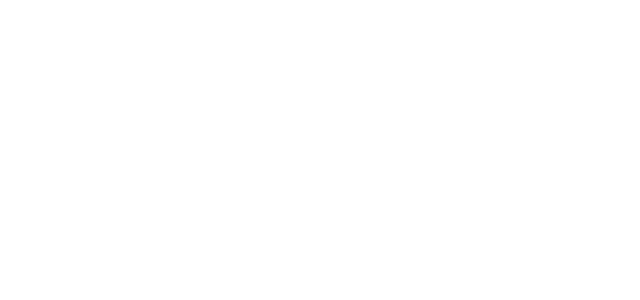
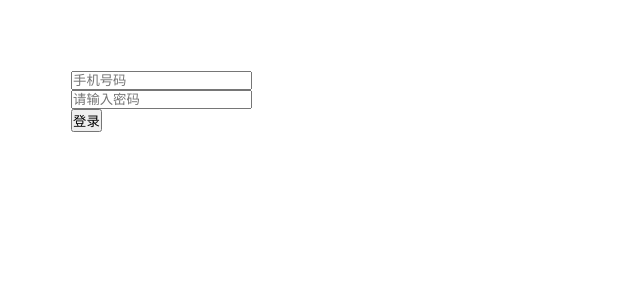
Before and after one commit to lxf20200214/news-43-lxf, a Vue app: page /login in a window 1280 px wide. Shown: the top 300 px of the page, without its empty margins (0-640 px from the left). Built offline with nearby package versions, Linux system fonts and the light colour scheme; a small style sheet from the web is missing.

Commit message:
登录页面的静态布局

```diff
--- a/src/App.vue
+++ b/src/App.vue
@@ -5,4 +5,27 @@
 </template>
 
 <style lang="less">
+// css 原生的写法
+@import url("//at.alicdn.com/t/font_1426139_jm7n2373nlh.css");
+// 公共样式
+* {
+  margin: 0;
+  padding: 0;
+}
+a {
+  color: inherit;
+  text-decoration: none;
+}
+a:hover {
+  color: inherit;
+}
+ul,
+li,
+ol {
+  list-style: none;
+}
+i,
+em {
+  font-style: normal;
+}
 </style>
--- a/src/router/index.js
+++ b/src/router/index.js
@@ -3,7 +3,14 @@
 
 Vue.use(VueRouter);
 
-const routes = [];
+const routes = [
+  {
+    path: "/login",
+    // 除了首页之外的页面都可以用懒加载
+    // .vue的扩展名可以忽略
+    component: () => import("@/views/Login")
+  }
+];
 
 const router = new VueRouter({
   mode: "history",
--- /dev/null
+++ b/src/views/Login.vue
@@ -0,0 +1,34 @@
+<template>
+  <div class="container">
+    <!-- 返回上一页按钮 -->
+    <div class="back-btn">
+      <span class="iconfont iconicon-test"></span>
+    </div>
+    <!-- logo -->
+    <div class="logo">
+      <span class="iconfont iconnew"></span>
+    </div>
+    <!-- 表单 -->
+    <div class="form">
+      <div class="form-item">
+        <input placeholder="手机号码" />
+      </div>
+      <div class="form-item">
+        <input type="password" placeholder="请输入密码" />
+      </div>
+      <div class="form-item">
+        <button>登录</button>
+      </div>
+    </div>
+  </div>
+</template>
+
+<script>
+export default {};
+</script>
+
+<style lang='less'>
+.container {
+  padding: 20/360 * 100vw;
+}
+</style>
```
